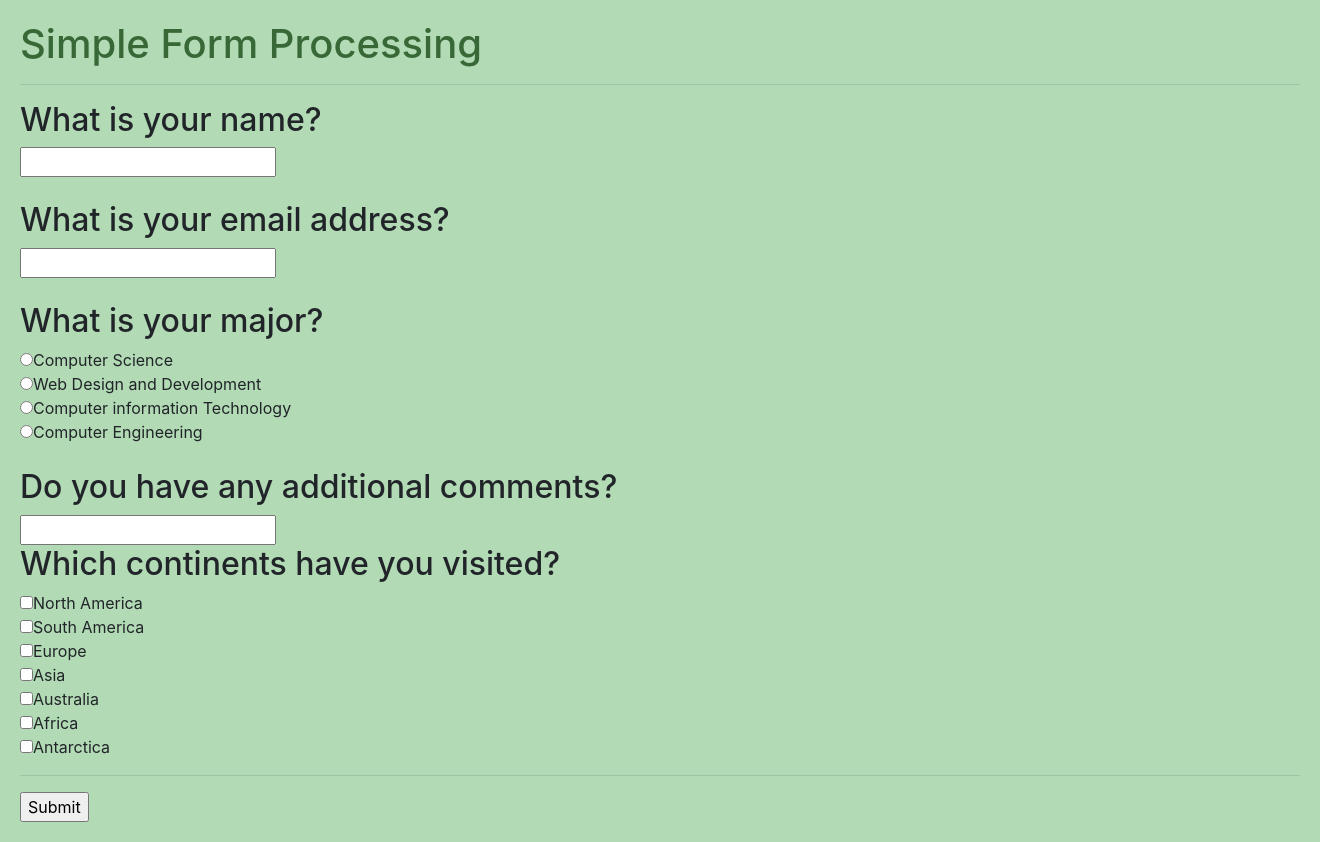
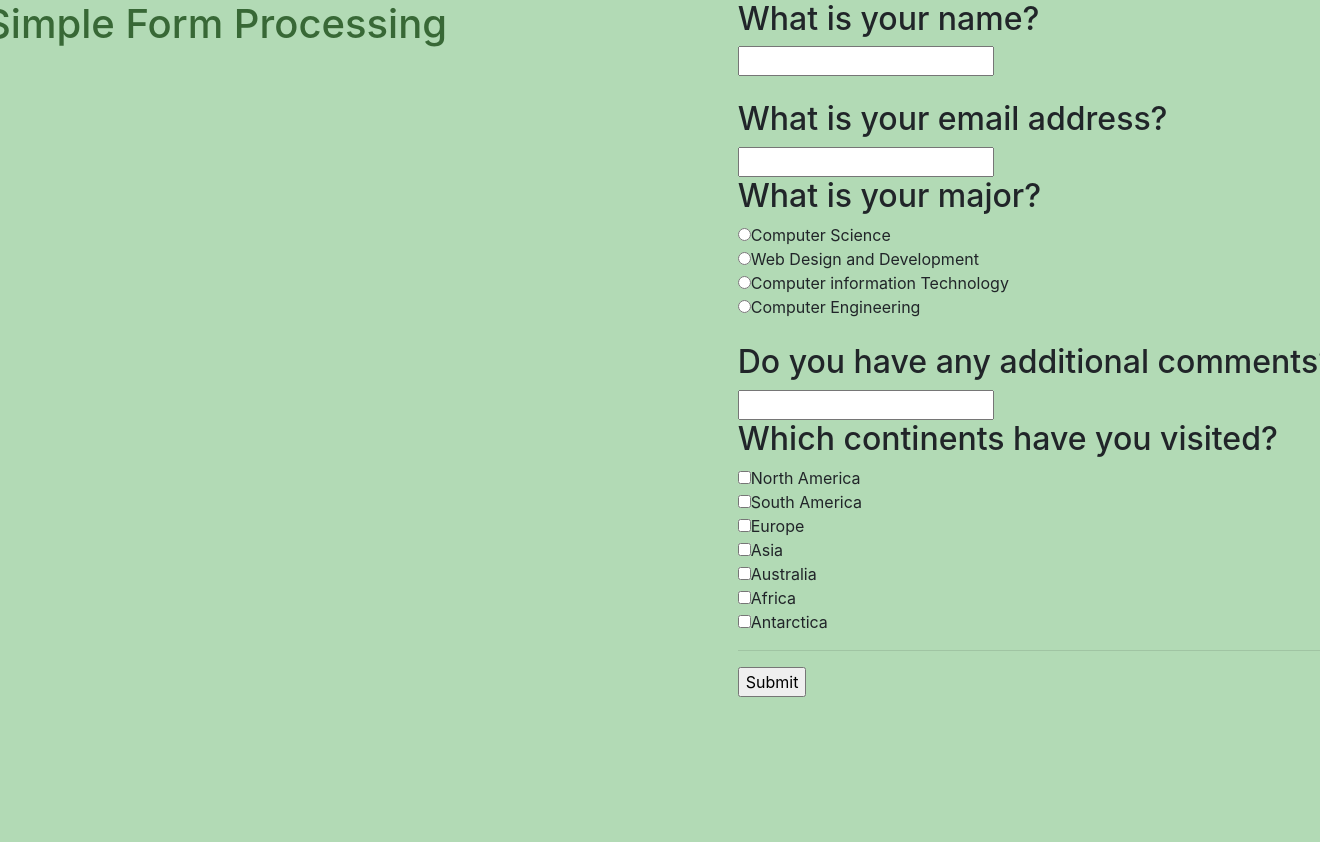
Before and after one commit to Hadden-Cory/CS313, a PHP site: page /week03a.php in a window 1320 px wide; the page is wider, and only the part inside the window is pictured. Shown: the part 56-898 px from the top of that part. After the commit the page ends 753 px from the top of that part, so only its background shows below. Run offline with PHP 8.4, Linux system fonts and the light colour scheme.

Commit message:
almost there

```diff
--- a/plants.css
+++ b/plants.css
@@ -89,7 +89,3 @@ img{
     transform: rotateY(180deg);
 
 }
-
-#simple_form{
-    padding: 20px !important;
-}
--- a/week03a.php
+++ b/week03a.php
@@ -14,13 +14,14 @@
 </head>
 <body>
 <?php include("header.php");?>
-<div id="simple_form">
+<div class="row">
     <h1>Simple Form Processing</h1><hr>
     <form id="form" name="form" action="week03b.php" method="POST">
     <h2>What is your name?</h2>
         <input type="text" id="user-name" name="user-name"><br><br>
         <h2>What is your email address?</h2>
-        <input type="text" id="email" name="email"><br><br>
+        <input type="text" id="email" name="email">
+
         <h2>What is your major?</h2>
         <?php
             $majors = array("Computer Science", "Web Design and Development", "Computer information Technology", "Computer Engineering");
```
